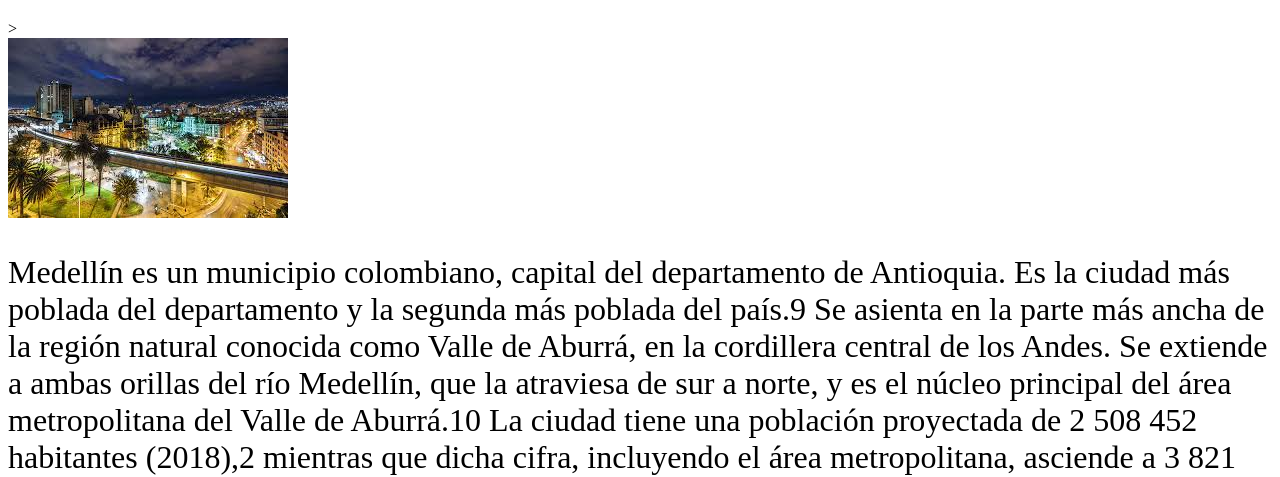
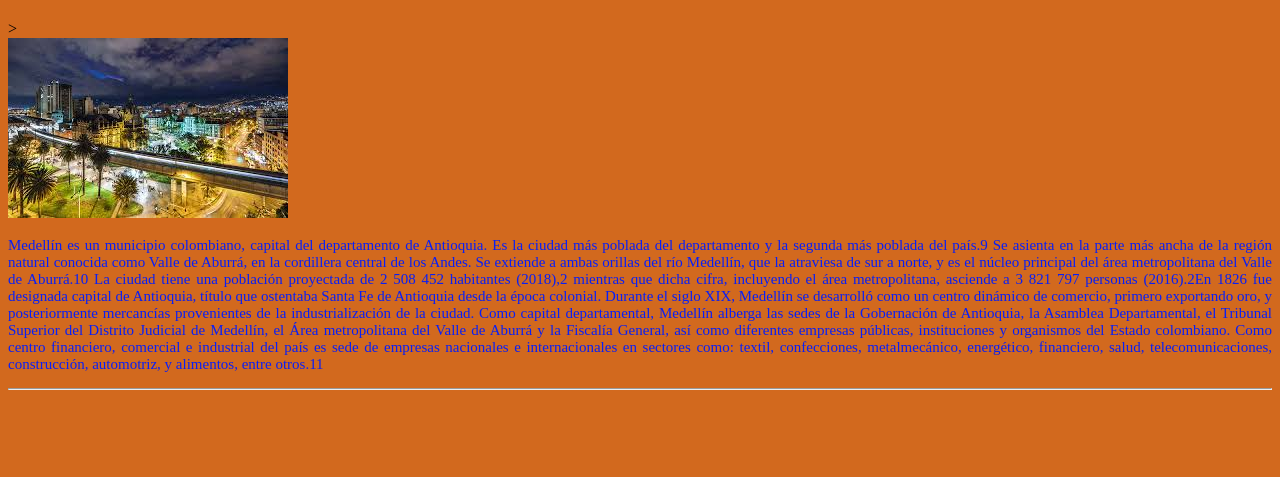
Before and after one commit to dori120/claseCSS, a plain HTML site: page index.html in a window 1280 px wide. Shown: the part 129-606 px from the top of the page. Drawn offline with Linux system fonts and the light colour scheme.

Commit message:
final de clase

```diff
--- a/estilos.css
+++ b/estilos.css
@@ -8,6 +8,13 @@ h1{font-size: 60px;
 
 .familiatexto{
     font-family: "papyrus";
-    font-size: 2em;
+    font-size: 15px;
+    color: #091FF6;
+    text-align: justify;
+
 
 }
+
+body{
+    background-color: chocolate;
+}
```
